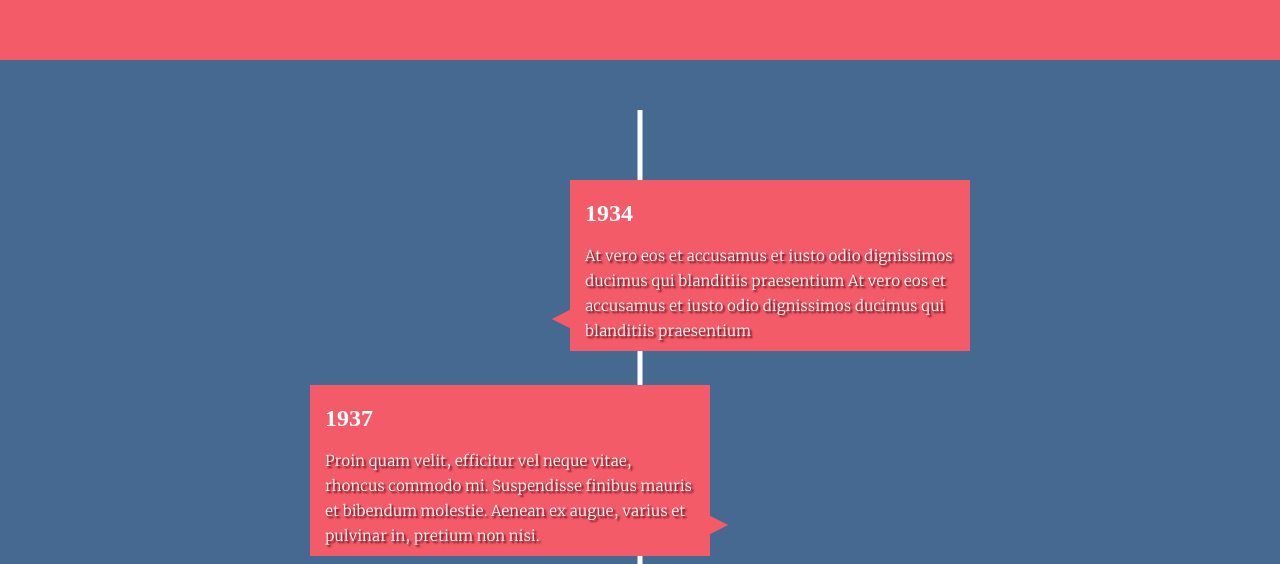
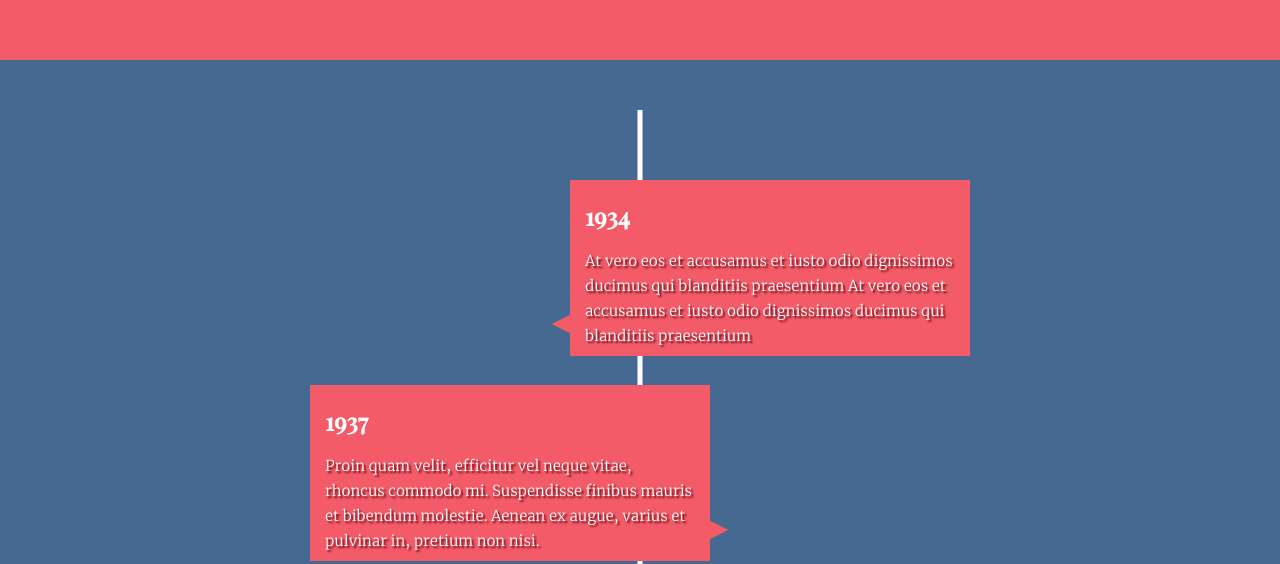
Before and after one commit to fatemeMohamadian/Vertical-TimeLine, a plain HTML site: page index.html in a window 1280 px wide. Shown: the part 740-1304 px from the top of the page. Drawn offline with Linux system fonts and the light colour scheme.

Commit message:
Update style.css

```diff
--- a/css/style.css
+++ b/css/style.css
@@ -11,10 +11,12 @@
 }
 
 @font-face {
-  font-family: "title";
-  src: url("../font/PlayfairDisplay-Medium.ttf");
-  font-family: "text";
-  src: url("../font/Merriweather-Light.ttf");
+    font-family: 'title';
+    src: url('../font/PlayfairDisplay-Medium.ttf');
+}
+@font-face {
+    font-family: 'text';
+    src: url('../font/Merriweather-Light.ttf');
 }
 body {
   background-color: rgb(69, 105, 144);
```
